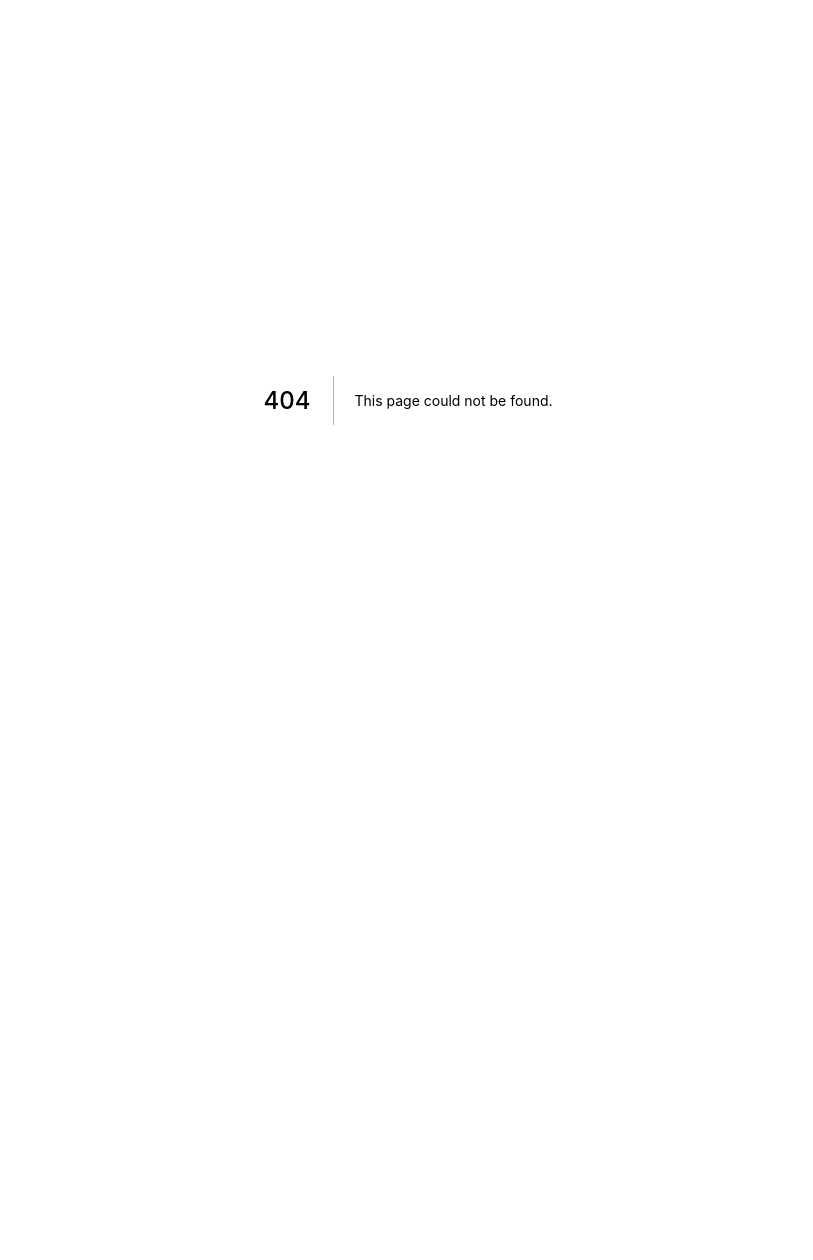
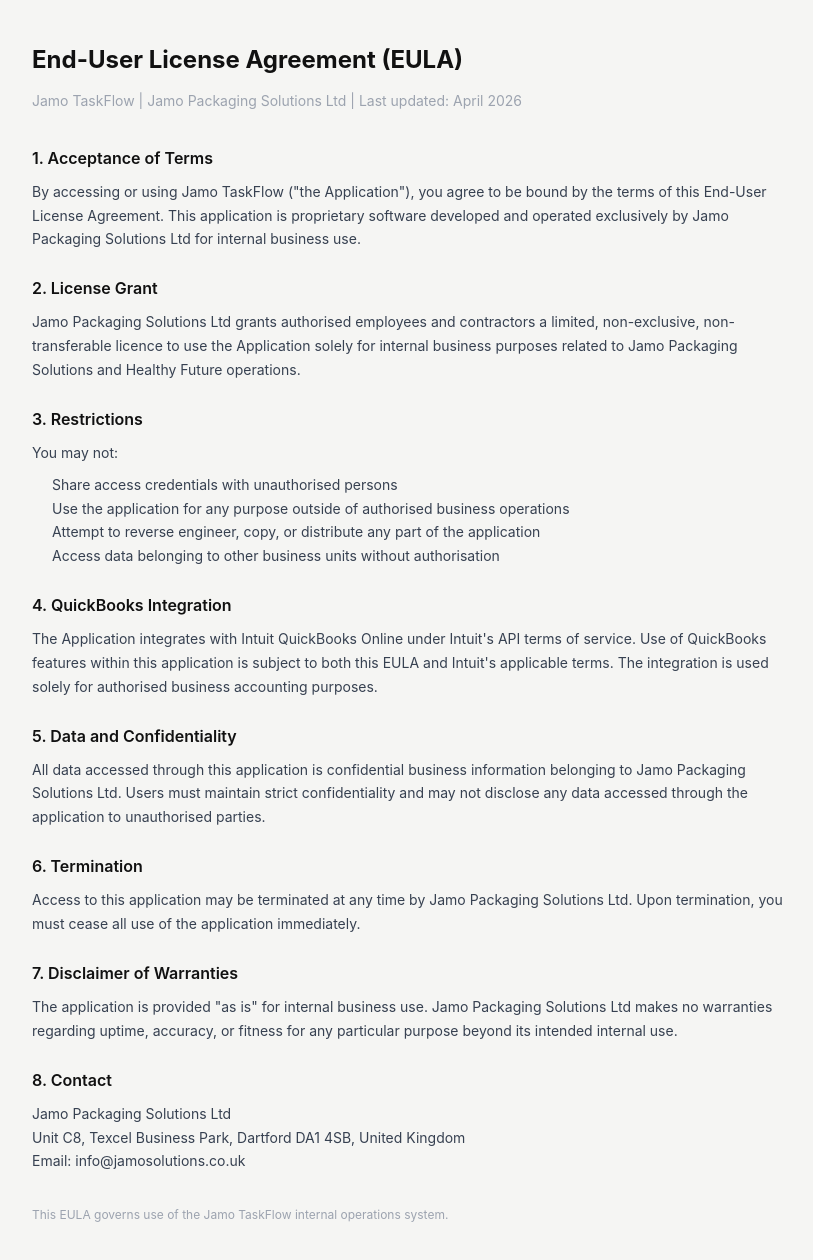
Before and after one commit to 801106/jamo-task-system, a Next.js app: page /eula in a window 1280 px wide. Before the commit this address had no page. Shown: the top 1260 px of the page, without its empty margins (232-1045 px from the left). Before the commit the page ends 800 px from the top, so only its background shows below. Built offline with nearby package versions, Linux system fonts and the light colour scheme.

Commit message:
Create page.js

```diff
--- /dev/null
+++ b/app/eula/page.js
@@ -0,0 +1,41 @@
+'use client'
+export default function EULA() {
+  return (
+    <div style={{ maxWidth:'800px', margin:'0 auto', padding:'40px 24px', fontFamily:"'DM Sans',-apple-system,sans-serif", fontSize:'14px', color:'#374151', lineHeight:'1.7' }}>
+      <h1 style={{ fontSize:'24px', fontWeight:'700', color:'#111', marginBottom:'8px' }}>End-User License Agreement (EULA)</h1>
+      <p style={{ color:'#9ca3af', marginBottom:'32px' }}>Jamo TaskFlow | Jamo Packaging Solutions Ltd | Last updated: April 2026</p>
+
+      <h2 style={{ fontSize:'16px', fontWeight:'600', color:'#111', marginTop:'24px', marginBottom:'8px' }}>1. Acceptance of Terms</h2>
+      <p>By accessing or using Jamo TaskFlow ("the Application"), you agree to be bound by the terms of this End-User License Agreement. This application is proprietary software developed and operated exclusively by Jamo Packaging Solutions Ltd for internal business use.</p>
+
+      <h2 style={{ fontSize:'16px', fontWeight:'600', color:'#111', marginTop:'24px', marginBottom:'8px' }}>2. License Grant</h2>
+      <p>Jamo Packaging Solutions Ltd grants authorised employees and contractors a limited, non-exclusive, non-transferable licence to use the Application solely for internal business purposes related to Jamo Packaging Solutions and Healthy Future operations.</p>
+
+      <h2 style={{ fontSize:'16px', fontWeight:'600', color:'#111', marginTop:'24px', marginBottom:'8px' }}>3. Restrictions</h2>
+      <p>You may not:</p>
+      <ul style={{ paddingLeft:'20px', marginTop:'8px' }}>
+        <li>Share access credentials with unauthorised persons</li>
+        <li>Use the application for any purpose outside of authorised business operations</li>
+        <li>Attempt to reverse engineer, copy, or distribute any part of the application</li>
+        <li>Access data belonging to other business units without authorisation</li>
+      </ul>
+
+      <h2 style={{ fontSize:'16px', fontWeight:'600', color:'#111', marginTop:'24px', marginBottom:'8px' }}>4. QuickBooks Integration</h2>
+      <p>The Application integrates with Intuit QuickBooks Online under Intuit's API terms of service. Use of QuickBooks features within this application is subject to both this EULA and Intuit's applicable terms. The integration is used solely for authorised business accounting purposes.</p>
+
+      <h2 style={{ fontSize:'16px', fontWeight:'600', color:'#111', marginTop:'24px', marginBottom:'8px' }}>5. Data and Confidentiality</h2>
+      <p>All data accessed through this application is confidential business information belonging to Jamo Packaging Solutions Ltd. Users must maintain strict confidentiality and may not disclose any data accessed through the application to unauthorised parties.</p>
+
+      <h2 style={{ fontSize:'16px', fontWeight:'600', color:'#111', marginTop:'24px', marginBottom:'8px' }}>6. Termination</h2>
+      <p>Access to this application may be terminated at any time by Jamo Packaging Solutions Ltd. Upon termination, you must cease all use of the application immediately.</p>
+
+      <h2 style={{ fontSize:'16px', fontWeight:'600', color:'#111', marginTop:'24px', marginBottom:'8px' }}>7. Disclaimer of Warranties</h2>
+      <p>The application is provided "as is" for internal business use. Jamo Packaging Solutions Ltd makes no warranties regarding uptime, accuracy, or fitness for any particular purpose beyond its intended internal use.</p>
+
+      <h2 style={{ fontSize:'16px', fontWeight:'600', color:'#111', marginTop:'24px', marginBottom:'8px' }}>8. Contact</h2>
+      <p>Jamo Packaging Solutions Ltd<br/>Unit C8, Texcel Business Park, Dartford DA1 4SB, United Kingdom<br/>Email: info@jamosolutions.co.uk</p>
+
+      <p style={{ marginTop:'32px', color:'#9ca3af', fontSize:'12px' }}>This EULA governs use of the Jamo TaskFlow internal operations system.</p>
+    </div>
+  )
+}
```
